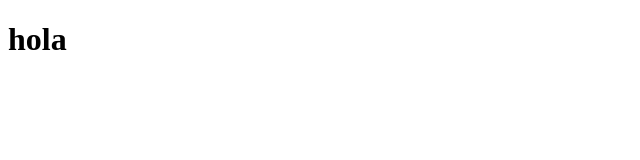
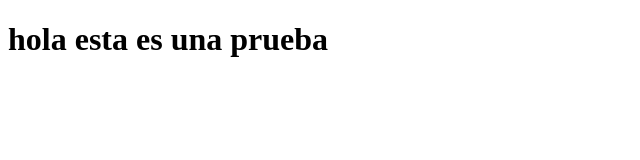
Before and after one commit to Airalina/proyectoDemoCursoPrework, a plain HTML site: page index.html in a window 1280 px wide. Shown: the whole page, without its empty margins (0-640 px from the left). Drawn offline with Linux system fonts and the light colour scheme.

Commit message:
second commit

```diff
--- a/index.html
+++ b/index.html
@@ -6,7 +6,7 @@
     <meta name="viewport" content="width=device-width, initial-scale=1.0">
     <title>Document new</title>
 </head>
-<body><h1>hola</h1>
+<body><h1>hola esta es una prueba</h1>
 
 </body>
 </html>
```
